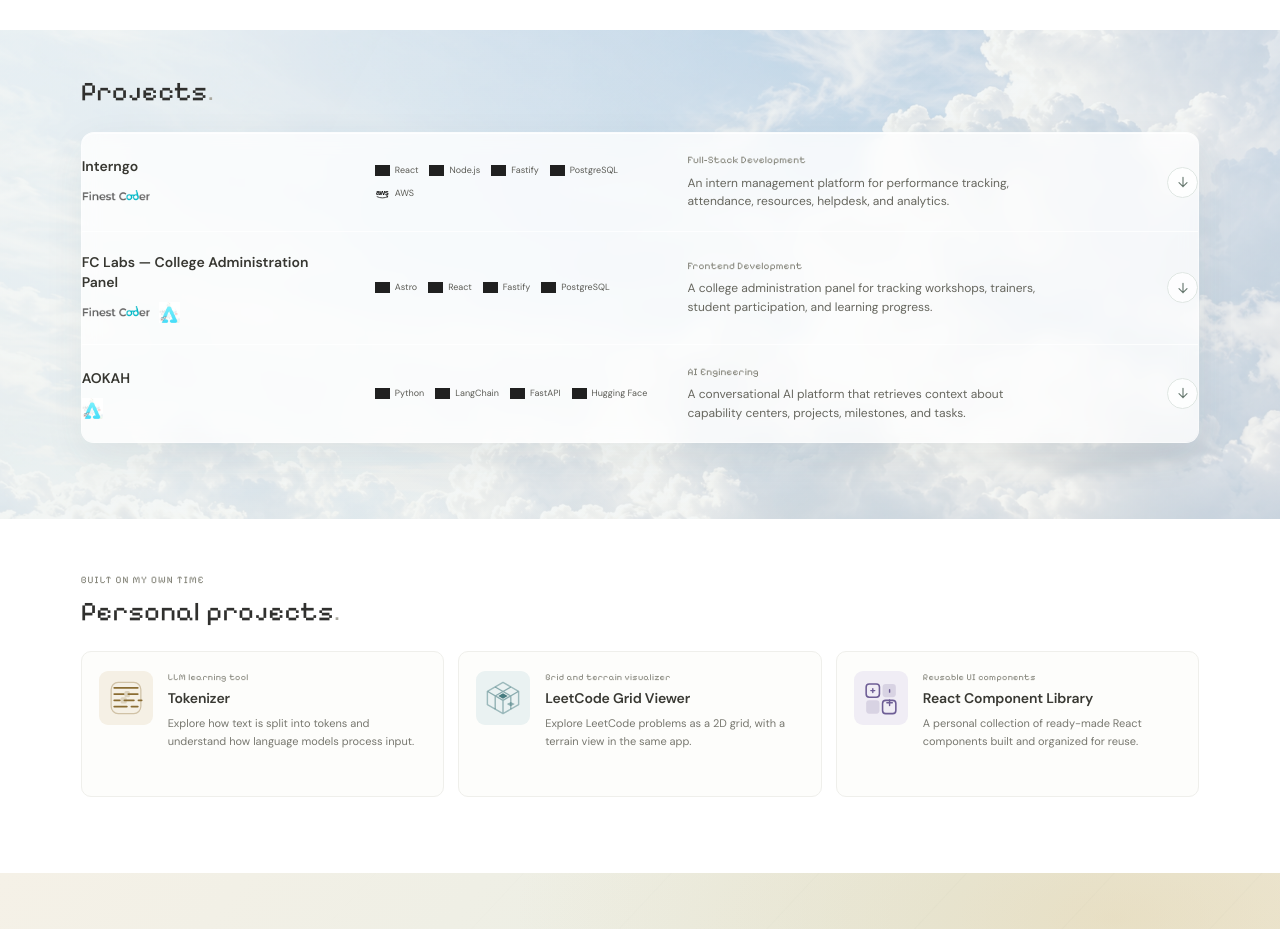
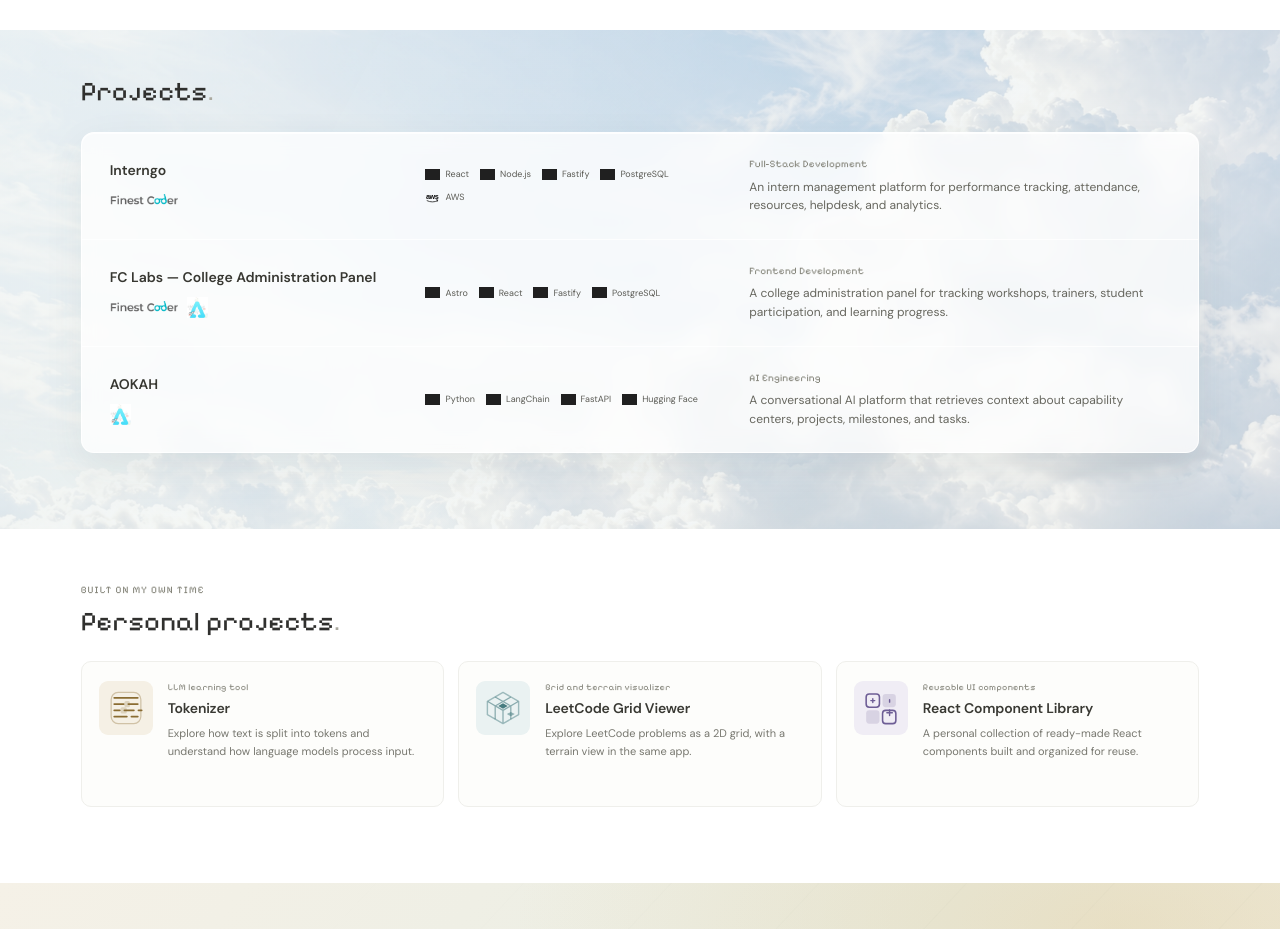
Before and after one commit to S-KishoreBabu/portfolio, a React (Vite) app: page / in a window 1280 px wide. Shown: the part 1220-2149 px from the top of the page. Built offline with nearby package versions, Linux system fonts and the light colour scheme; grey boxes are pictures that could not be loaded.

Commit message:
Refine project table spacing and hover transitions

```diff
--- a/src/main.jsx
+++ b/src/main.jsx
@@ -1,4 +1,4 @@
-import React, { useEffect, useState } from 'react';
+import React, { useEffect, useRef, useState } from 'react';
 import { createRoot } from 'react-dom/client';
 import './styles.css';
 import LivingSky, { SkyControls, useLivingSky } from './sky/LivingSky.jsx';
@@ -286,11 +286,28 @@ const projects = [
 
 function ProjectSection() {
   const [openProject, setOpenProject] = useState(null);
+  const closeTimer = useRef(null);
+
+  useEffect(() => () => window.clearTimeout(closeTimer.current), []);
+
+  const openOnHover = (event, name) => {
+    if (event.pointerType !== 'mouse') return;
+    window.clearTimeout(closeTimer.current);
+    setOpenProject(name);
+  };
+  const closeOnLeave = (event, name) => {
+    if (event.pointerType !== 'mouse') return;
+    window.clearTimeout(closeTimer.current);
+    closeTimer.current = window.setTimeout(() => {
+      setOpenProject(current => current === name ? null : current);
+    }, 120);
+  };
 
   const toggleProject = name => setOpenProject(current => current === name ? null : name);
   const handleProjectKeyDown = (event, name) => {
     if (event.key === 'Enter' || event.key === ' ') {
       event.preventDefault();
+      window.clearTimeout(closeTimer.current);
       toggleProject(name);
     }
   };
@@ -301,18 +318,29 @@ function ProjectSection() {
         <h2 id="projects-heading">Projects<span>.</span></h2>
         <div className="projects-table-wrap">
           <table className="projects-table" aria-label="Projects, main technology stacks, descriptions, and details">
-            <tbody>
             {projects.map(project => {
               const isOpen = openProject === project.name;
               const panelId = `project-details-${project.name.toLowerCase().replace(/[^a-z0-9]+/g, '-')}`;
               return (
-                  <React.Fragment key={project.name}>
+                <tbody
+                  className="project-group"
+                  key={project.name}
+                  onPointerEnter={event => openOnHover(event, project.name)}
+                  onPointerLeave={event => closeOnLeave(event, project.name)}
+                >
                   <tr
                     className={`project-summary-row${isOpen ? ' is-open' : ''}`}
                     tabIndex={0}
                     aria-expanded={isOpen}
                     aria-controls={panelId}
-                      onClick={() => toggleProject(project.name)}
+                    onClick={() => {
+                      window.clearTimeout(closeTimer.current);
+                      if (window.matchMedia('(hover: hover) and (pointer: fine)').matches) {
+                        setOpenProject(project.name);
+                      } else {
+                        toggleProject(project.name);
+                      }
+                    }}
                     onKeyDown={event => handleProjectKeyDown(event, project.name)}
                   >
                     <td className="project-name-cell">
@@ -352,14 +380,12 @@ function ProjectSection() {
                       <span className="project-category">{project.category}</span>
                       <span className="project-description">{project.description}</span>
                     </td>
-                      <td className="project-action-cell">
-                        <span className="project-toggle-indicator" aria-hidden="true"><Arrow className="project-arrow" /></span>
-                      </td>
                   </tr>
-                    {isOpen && (
                   <tr className="project-accordion-panel-row">
-                        <td colSpan={4}>
-                          <div className="project-accordion-panel" id={panelId} role="region" aria-label={`${project.name} details`}>
+                    <td colSpan={3}>
+                      <div className={`project-accordion-collapse${isOpen ? ' is-open' : ''}`} id={panelId} role="region" aria-label={`${project.name} details`} aria-hidden={!isOpen} inert={!isOpen}>
+                        <div className="project-accordion-clip">
+                          <div className="project-accordion-panel">
                             <div className="project-accordion-overview">
                               <span className="project-category">ABOUT THIS PROJECT</span>
                               <p>{project.description}</p>
@@ -382,13 +408,13 @@ function ProjectSection() {
                               </div>
                             </div>
                           </div>
+                        </div>
+                      </div>
                     </td>
                   </tr>
-                    )}
-                  </React.Fragment>
+                </tbody>
               );
             })}
-            </tbody>
           </table>
         </div>
       </div>
--- a/src/styles.css
+++ b/src/styles.css
@@ -434,28 +434,23 @@ a.hello-button { text-decoration: none; }
   letter-spacing: .5px;
 }
 .projects-inner > h2 span { color: #aaa99f; }
-.projects-table-wrap { width: 100%; overflow-x: auto; border: 1px solid #ffffffd4; border-radius: 13px; background: #ffffff38; box-shadow: 0 14px 42px #33414a12, 0 1px 0 #ffffffbf inset; backdrop-filter: blur(9px); }
+.projects-table-wrap { width: 100%; overflow: hidden; border: 1px solid #ffffffd4; border-radius: 13px; background: #ffffffc4; box-shadow: 0 14px 42px #33414a12, 0 1px 0 #ffffffbf inset; backdrop-filter: blur(9px); }
 .projects-table {
   width: 100%;
   border-collapse: collapse;
   table-layout: fixed;
   text-align: left;
 }
-.projects-table td:first-child { padding-left: 0; width: 25%; }
-.projects-table td:nth-child(2) { width: 28%; }
-.projects-table td:nth-child(3) { width: 35%; }
-.projects-table td:last-child { width: 12%; padding-right: 0; }
-.projects-table td {
-  padding: 20px 14px;
-  border-bottom: 1px solid #ffffffc7;
+.projects-table .project-summary-row > td:first-child { width: 29%; padding-left: 28px; }
+.projects-table .project-summary-row > td:nth-child(2) { width: 29%; }
+.projects-table .project-summary-row > td:last-child { width: 42%; padding-right: 28px; }
+.projects-table .project-summary-row > td {
+  padding: 24px 20px;
   vertical-align: middle;
 }
-.projects-table tbody tr { transition: background-color .2s ease; }
-.projects-table tbody tr.project-summary-row { background: #ffffffb8; cursor: pointer; }
-.projects-table tbody tr.project-summary-row:hover,
-.projects-table tbody tr.project-summary-row.is-open { background: #fffffff0; }
+.project-group + .project-group .project-summary-row > td { border-top: 1px solid #ffffffc7; }
+.projects-table tbody tr.project-summary-row { cursor: pointer; }
 .projects-table tbody tr.project-summary-row:focus-visible { outline: 2px solid #71897c; outline-offset: -3px; }
-.projects-table tbody tr:last-child td { border-bottom: 0; }
 .project-name-cell { min-width: 0; }
 .project-name {
   display: block;
@@ -464,8 +459,7 @@ a.hello-button { text-decoration: none; }
   font-weight: 600;
   line-height: 1.45;
 }
-.project-companies,
-.project-dialog-companies { display: flex; align-items: center; flex-wrap: wrap; gap: 9px; }
+.project-companies { display: flex; align-items: center; flex-wrap: wrap; gap: 9px; }
 .project-companies { margin-top: 9px; min-height: 22px; }
 .project-company-logo { display: block; object-fit: contain; }
 .project-company-logo-finestcoder { width: 68px; height: 20px; }
@@ -483,12 +477,11 @@ a.hello-button { text-decoration: none; }
   letter-spacing: .25px;
 }
 .project-description { display: block; color: #66665e; font-size: 12px; }
-.project-toggle-indicator { display: grid; width: 31px; height: 31px; margin-left: auto; place-items: center; border: 1px solid #dfe6e2; border-radius: 50%; background: #ffffffbf; color: #65766d; transition: transform .25s, background-color .25s; }
-.project-toggle-indicator .project-arrow { width: 16px; height: 16px; transform: rotate(90deg); transition: transform .25s; }
-.project-summary-row.is-open .project-toggle-indicator { background: #eaf0ec; }
-.project-summary-row.is-open .project-toggle-indicator .project-arrow { transform: rotate(-90deg); }
-.project-accordion-panel-row td { width: 100% !important; padding: 0; border-bottom: 1px solid #ffffffc7; background: #ffffffe0; }
-.project-accordion-panel { display: grid; grid-template-columns: minmax(180px, .8fr) minmax(0, 1.6fr); gap: 18px 34px; padding: 23px 28px 26px; animation: project-panel-in .24s ease both; }
+.projects-table .project-accordion-panel-row > td { padding: 0; border: 0; }
+.project-accordion-collapse { display: grid; grid-template-rows: 0fr; opacity: 0; transition: grid-template-rows .44s cubic-bezier(.22, .68, .22, 1), opacity .3s ease; }
+.project-accordion-collapse.is-open { grid-template-rows: 1fr; opacity: 1; }
+.project-accordion-clip { min-height: 0; overflow: hidden; }
+.project-accordion-panel { display: grid; grid-template-columns: minmax(180px, .8fr) minmax(0, 1.6fr); gap: 22px 34px; padding: 8px 28px 28px; }
 .project-accordion-overview p { margin: 0; color: #595f5b; font-size: 12px; line-height: 1.7; }
 .project-accordion-companies { display: flex; align-items: center; gap: 12px; margin-top: 15px; }
 .project-accordion-details { display: grid; gap: 7px; margin: 0; padding-left: 17px; color: #595f5b; font-size: 11px; line-height: 1.6; }
@@ -496,30 +489,29 @@ a.hello-button { text-decoration: none; }
 .project-accordion-technologies { grid-column: 1 / -1; padding-top: 14px; border-top: 1px solid #dce4dfb8; }
 .project-accordion-tags { display: flex; flex-wrap: wrap; gap: 7px; }
 .project-accordion-tags span { padding: 5px 9px; border: 1px solid #dfe6e2b8; border-radius: 999px; background: #ffffffb8; color: #56635b; font-size: 10px; }
-@keyframes project-panel-in { from { opacity: 0; transform: translateY(-5px); } to { opacity: 1; transform: translateY(0); } }
 
 @media (max-width: 760px) {
   .projects-section { padding: 34px 7% 54px; }
   .projects-inner > h2 { font-size: 25px; margin-bottom: 18px; }
   .projects-table,
   .projects-table tbody { display: block; }
-  .projects-table tbody tr {
+  .projects-table .project-summary-row {
     display: grid;
-    grid-template-columns: minmax(0, 1fr) auto;
+    grid-template-columns: minmax(0, 1fr);
     align-items: start;
-    gap: 9px 12px;
-    padding: 17px 0;
-    border-bottom: 1px solid #eeeeea;
+    gap: 13px;
+    padding: 22px;
   }
-  .projects-table tbody tr:last-child { border-bottom: 0; }
-  .projects-table td { width: auto !important; padding: 0; border: 0; }
+  .project-group + .project-group { border-top: 1px solid #ffffffc7; }
+  .projects-table .project-summary-row > td,
+  .projects-table .project-summary-row > td:first-child,
+  .projects-table .project-summary-row > td:last-child { display: block; width: auto; padding: 0; border: 0; }
   .projects-table td.project-name-cell { grid-column: 1; grid-row: 1; }
-  .projects-table td.project-action-cell { grid-column: 2; grid-row: 1; }
   .projects-table td.project-stack-cell { grid-column: 1 / -1; grid-row: 2; }
   .projects-table td.project-description-cell { grid-column: 1 / -1; grid-row: 3; }
   .projects-table tbody tr.project-accordion-panel-row { display: block; padding: 0; }
   .projects-table tbody tr.project-accordion-panel-row td { display: block; }
-  .project-accordion-panel { grid-template-columns: 1fr; gap: 18px; padding: 19px 17px 22px; }
+  .project-accordion-panel { grid-template-columns: 1fr; gap: 20px; padding: 0 22px 24px; }
   .project-accordion-technologies { grid-column: auto; }
 }
 
```
Lines whose indentation alone changed are shown as unchanged.
